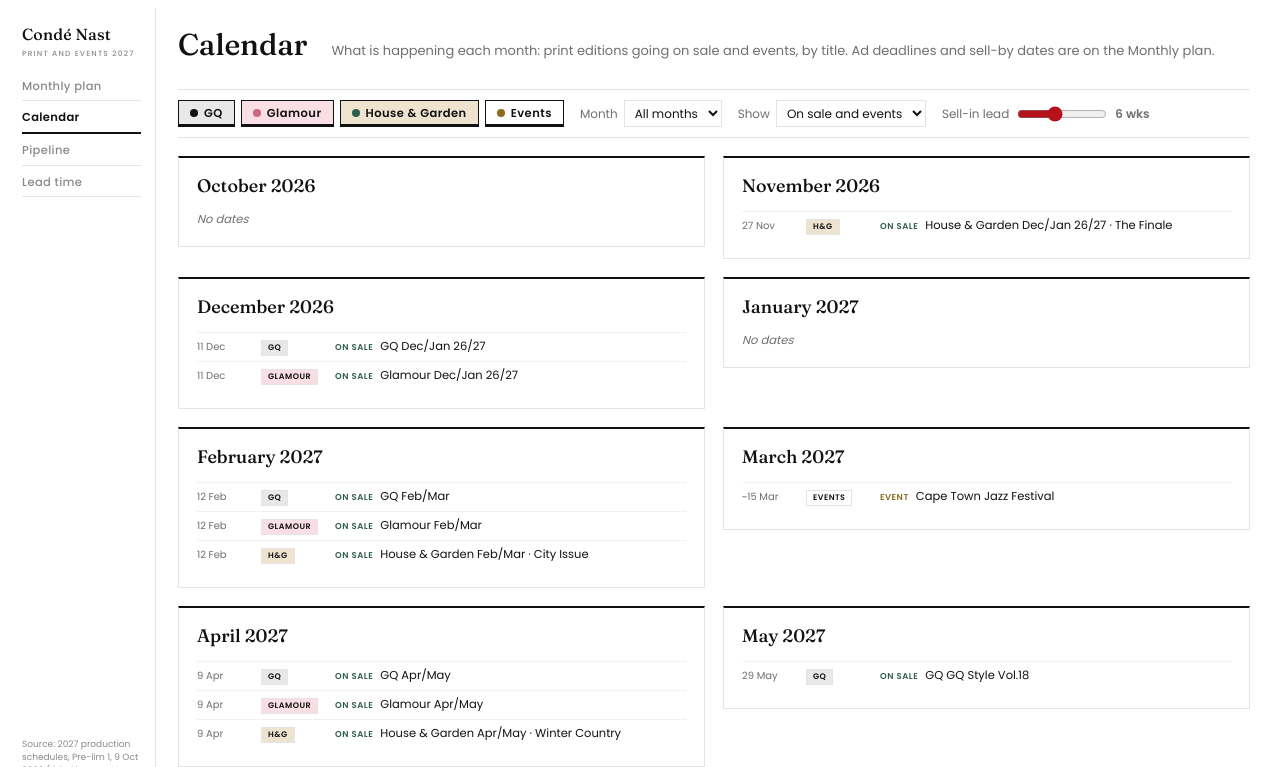
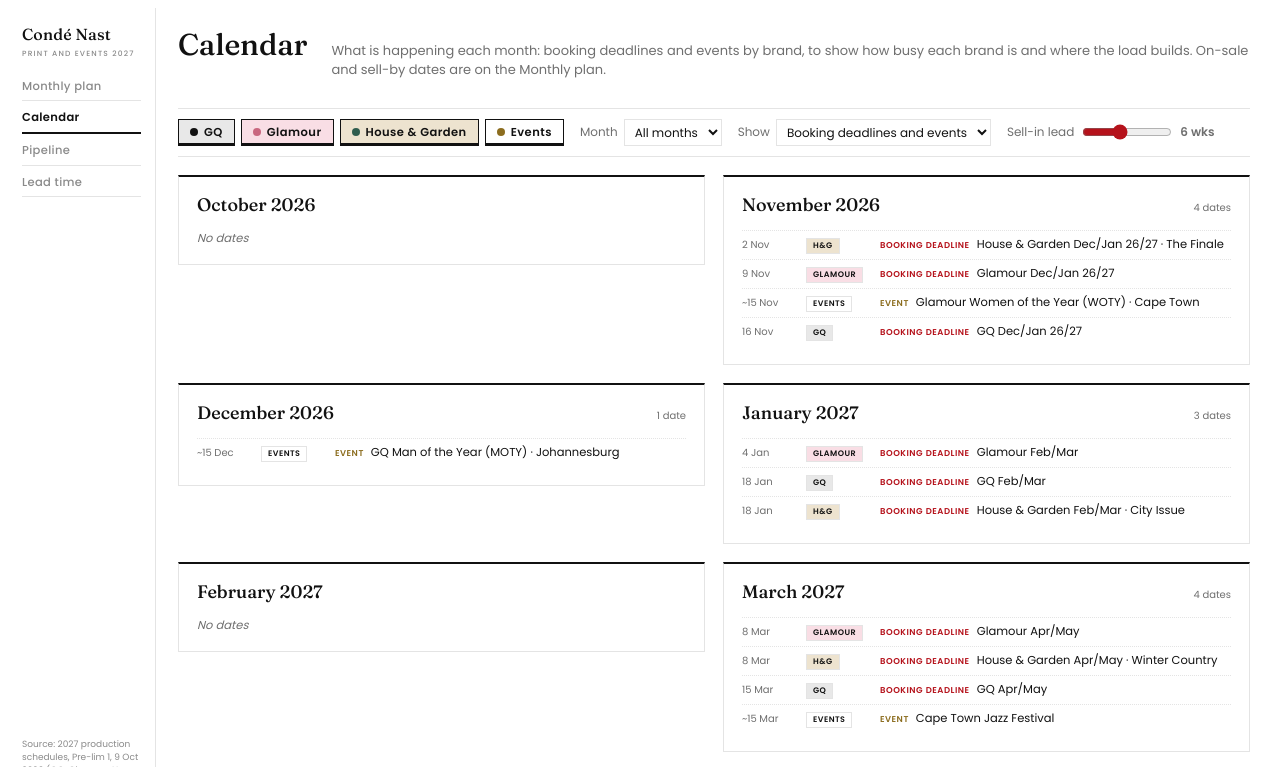
Before and after one commit to angeliquerobbertse-design/CN-Events-Calendar-2027, a plain HTML site: page index.html in a window 1280 px wide. Both pictures are taken after a click on the button "Calendar". Shown: the top 767 px of the page. Drawn offline with Linux system fonts and the light colour scheme.

Commit message:
Add files via upload

```diff
--- a/index.html
+++ b/index.html
@@ -64,7 +64,8 @@
 /* calendar */
 .cal{display:grid;grid-template-columns:repeat(auto-fill,minmax(460px,1fr));gap:18px;align-items:start}
 .cal-m{background:var(--surface);border:1px solid var(--line);border-top:2px solid var(--line-strong);padding:16px 18px 18px;min-width:0;font-size:11.5px}
-.cal-m h3{font:500 18px var(--f-display);margin:0 0 14px}
+.cal-m h3{font:500 18px var(--f-display);margin:0 0 14px;display:flex;justify-content:space-between;align-items:baseline}
+.cal-m h3 span{font:400 10px var(--f-mono);color:var(--muted)}
 .cal-day{display:grid;grid-template-columns:54px 64px minmax(0,1fr);gap:10px;padding:5px 0;line-height:1.4;border-top:1px dotted var(--line);align-items:baseline}
 .cal-day .n{font:400 10px var(--f-mono);color:var(--muted);white-space:nowrap}
 .cal-m .pill{font-size:8px;padding:1px 6px;letter-spacing:.06em}
@@ -136,7 +137,7 @@
     <div class="bar">
       <div class="chips" id="brands" role="group" aria-label="Titles"></div>
       <label class="f" id="monthWrap">Month <select id="month"></select></label>
-      <label class="f" id="typeWrap" hidden>Show <select id="type"><option value="all">On sale and events</option><option value="sale">Print on sale</option><option value="ev">Events</option></select></label>
+      <label class="f" id="typeWrap" hidden>Show <select id="type"><option value="all">Booking deadlines and events</option><option value="dl">Booking deadlines</option><option value="ev">Events</option></select></label>
       <label class="f">Sell-in lead <input type="range" id="sw" min="2" max="12" step="1" value="6"><b class="mono" id="swv">6 wks</b></label>
     </div>
     <div id="view"></div>
@@ -504,6 +505,22 @@
  ],
  "events": [
   {
+   "id": "wy26",
+   "brand": "Events",
+   "title": "Glamour Women of the Year (WOTY) \u00b7 Cape Town",
+   "month": "2026-11",
+   "tbc": true,
+   "note": "Held in Cape Town"
+  },
+  {
+   "id": "mo26",
+   "brand": "Events",
+   "title": "GQ Man of the Year (MOTY) \u00b7 Johannesburg",
+   "month": "2026-12",
+   "tbc": true,
+   "note": "Held in Johannesburg"
+  },
+  {
    "id": "cth",
    "brand": "Events",
    "title": "Cape Town Jazz Festival",
@@ -630,7 +647,7 @@
   });
   return E.sort((a,b)=>a.d-b.d);
 }
-const TT = {sale:'On sale', dl:'Ad deadline', sb:'Sell by', ev:'Event'};
+const TT = {sale:'On sale', dl:'Booking deadline', sb:'Sell by', ev:'Event'};
 
 function pill(b){ return '<span class="pill" data-b="'+b+'">'+(b==='HG'?'H&amp;G':b)+'</span>'; }
 function esc(s){ return String(s).replace(/&/g,'&amp;').replace(/</g,'&lt;'); }
@@ -642,7 +659,7 @@
   if (!up.length){ el.innerHTML=''; return; }
   el.innerHTML = up.map((x,i)=>{
     const dd = dayDiff(D0,x.deadline);
-    return '<div><b>'+(i===0?'Next ad deadline':'Then')+'</b><span class="t">'+pill(x.brand)+' '+esc(x.issue.issue)+'</span><span class="m">'+fmt(x.deadline)+' · <span class="'+(dd<=21?'hot':'')+'">'+dd+' days</span> · on sale '+fmt(x.onsale,false)+'</span></div>';
+    return '<div><b>'+(i===0?'Next booking deadline':'Then')+'</b><span class="t">'+pill(x.brand)+' '+esc(x.issue.issue)+'</span><span class="m">'+fmt(x.deadline)+' · <span class="'+(dd<=21?'hot':'')+'">'+dd+' days</span> · on sale '+fmt(x.onsale,false)+'</span></div>';
   }).join('');
 }
 
@@ -657,7 +674,7 @@
     const inM = t => E.filter(e=>e.t===t && mkey(e.d)===k);
     const sale = inM('sale'), dl = inM('dl'), sb = inM('sb'), ev = inM('ev');
     const sec = (title, L) => L.length ? '<section><h4>'+title+'</h4>'+monthRows(L)+'</section>' : '';
-    const body = sec('Selling now (sell by this month)', sb)+sec('Ad deadlines', dl)+sec('On sale', sale)+sec('Events', ev);
+    const body = sec('Selling now (sell by this month)', sb)+sec('Booking deadlines', dl)+sec('On sale', sale)+sec('Events', ev);
     if (!body) return '';
     return '<article class="month"><h3>'+mlabelF(k)+'<span>'+(sale.length+dl.length+ev.length)+' dates</span></h3>'+body+'</article>';
   }).join('') + '</div>';
@@ -665,12 +682,12 @@
 
 /* ---------- calendar ---------- */
 function renderCalendar(){
-  const E = entries().filter(e => (e.t==='sale' || e.t==='ev') && (S.type==='all' || e.t===S.type));
+  const E = entries().filter(e => (e.t==='dl' || e.t==='ev') && (S.type==='all' || e.t===S.type));
   const list = S.month==='all' ? MONTHS : [S.month];
   document.getElementById('view').innerHTML = '<div class="cal">' + list.map(k=>{
     const rows = E.filter(e=>mkey(e.d)===k);
-    return '<article class="cal-m"><h3>'+mlabelF(k)+'</h3>'+(rows.length?rows.map(e=>
-      '<div class="cal-day" tabindex="0"><span class="n">'+(e.est?'~':'')+fmt(e.d,false)+'</span><span>'+pill(e.x.brand)+'</span><span><span class="tag '+e.t+'">'+(e.t==='sale'?'On sale':'Event')+'</span> '+esc(e.txt)+'</span></div>').join(''):'<div class="none">No dates</div>')+'</article>';
+    return '<article class="cal-m"><h3>'+mlabelF(k)+(rows.length?'<span>'+rows.length+(rows.length===1?' date':' dates')+'</span>':'')+'</h3>'+(rows.length?rows.map(e=>
+      '<div class="cal-day" tabindex="0"><span class="n">'+(e.est?'~':'')+fmt(e.d,false)+'</span><span>'+pill(e.x.brand)+'</span><span><span class="tag '+e.t+'">'+(e.t==='dl'?'Booking deadline':'Event')+'</span> '+esc(e.txt)+'</span></div>').join(''):'<div class="none">No dates</div>')+'</article>';
   }).join('') + '</div>';
 }
 
@@ -686,7 +703,7 @@
       add(x.planning,x.brand,'pn','Planning',n);
       add(x.cover,x.brand,'pn','Cover approval',n);
       add(x.sellBy,x.brand,'sb','Sell by',n);
-      add(x.deadline,x.brand,'dl','Ad deadline',n);
+      add(x.deadline,x.brand,'dl','Booking deadline',n);
       add(x.onsale,x.brand,'sale','On sale',n);
     } else {
       add(x.sellBy,x.brand,'sb','Sell by',x.label,true);
@@ -705,7 +722,7 @@
     html += '</tr>';
   });
   html += '</tbody></table></div>';
-  html += '<div class="legend"><span><span class="tag">Planning</span> and cover approval</span><span><span class="tag">Sell by</span> = ad deadline minus the sell-in lead</span><span><span class="tag dl">Ad deadline</span></span><span><span class="tag sale">On sale</span></span><span><span class="tag ev">Event</span> (~ mid-month estimate)</span></div>';
+  html += '<div class="legend"><span><span class="tag">Planning</span> and cover approval</span><span><span class="tag">Sell by</span> = booking deadline minus the sell-in lead</span><span><span class="tag dl">Booking deadline</span></span><span><span class="tag sale">On sale</span></span><span><span class="tag ev">Event</span> (~ mid-month estimate)</span></div>';
   document.getElementById('view').innerHTML = html;
 }
 
@@ -720,7 +737,7 @@
 function renderLead(){
   const its = items();
   const pr = its.filter(x=>x.kind==='print').sort((a,b)=>a.deadline-b.deadline).filter(x=>S.month==='all'||mkey(x.deadline)===S.month||mkey(x.onsale)===S.month);
-  let html = '<div class="tw"><table><thead><tr><th>Title</th><th>Issue</th><th>Planning</th><th>Cover approval</th><th>Sell by</th><th>Ad deadline</th><th>Advertorial in</th><th>Inserts due</th><th>On sale</th><th class="n">Plan to deadline</th><th class="n">Deadline to on sale</th><th>Status</th></tr></thead><tbody>';
+  let html = '<div class="tw"><table><thead><tr><th>Title</th><th>Issue</th><th>Planning</th><th>Cover approval</th><th>Sell by</th><th>Booking deadline</th><th>Advertorial in</th><th>Inserts due</th><th>On sale</th><th class="n">Plan to deadline</th><th class="n">Deadline to on sale</th><th>Status</th></tr></thead><tbody>';
   html += pr.map(x=>'<tr><td>'+pill(x.brand)+'</td><td>'+esc(x.issue.issue)+(x.issue.theme?' <span class="tag">'+esc(x.issue.theme)+'</span>':'')+'</td><td class="mono">'+fmt(x.planning)+'</td><td class="mono">'+fmt(x.cover)+(x.coverFlag?' <span class="tag" title="Printed with the year 2022 in the PDF">check</span>':'')+'</td><td class="mono sellby">'+fmt(x.sellBy)+'</td><td class="mono"><b>'+fmt(x.deadline)+'</b></td><td class="mono">'+fmt(x.adv)+'</td><td class="mono">'+fmt(x.inserts)+'</td><td class="mono">'+fmt(x.onsale)+'</td><td class="mono n">'+Math.round(dayDiff(x.planning,x.deadline)/7)+' wks</td><td class="mono n">'+Math.round(dayDiff(x.deadline,x.onsale)/7)+' wks</td><td>'+status(x.deadline)+'</td></tr>').join('');
   if (!pr.length) html += '<tr><td colspan="12" class="none">No print issues for this selection.</td></tr>';
   html += '</tbody></table></div>';
@@ -735,9 +752,9 @@
 /* ---------- chrome ---------- */
 const VIEWS = {
   monthly:{t:'Monthly plan', d:'What to sell, what closes and what goes on sale each month, for each title. Sell-by dates move with the sell-in lead setting.', r:renderMonthly, month:true},
-  calendar:{t:'Calendar', d:'What is happening each month: print editions going on sale and events, by title. Ad deadlines and sell-by dates are on the Monthly plan.', r:renderCalendar, month:true, type:true},
-  pipeline:{t:'Pipeline', d:'Everything to do each month, by brand: planning, cover approval, sell-by, ad deadlines, on-sale dates and events.', r:renderPipeline, month:false},
-  lead:{t:'Lead time', d:'The production dates a rep needs per issue, sorted by ad deadline, with how many weeks each stage gives you.', r:renderLead, month:true}
+  calendar:{t:'Calendar', d:'What is happening each month: booking deadlines and events by brand, to show how busy each brand is and where the load builds. On-sale and sell-by dates are on the Monthly plan.', r:renderCalendar, month:true, type:true},
+  pipeline:{t:'Pipeline', d:'Everything to do each month, by brand: planning, cover approval, sell-by, booking deadlines, on-sale dates and events.', r:renderPipeline, month:false},
+  lead:{t:'Lead time', d:'The production dates a rep needs per issue, sorted by booking deadline, with how many weeks each stage gives you.', r:renderLead, month:true}
 };
 function chrome(){
   const nav = document.getElementById('nav');
@@ -763,7 +780,7 @@
   document.getElementById('typeWrap').hidden = !v.type;
   document.getElementById('next').innerHTML='';
   v.r();
-  document.getElementById('foot').innerHTML = '<b>Reading the dates.</b> Sell by = ad deadline minus the sell-in lead set above (default 6 weeks), a planning rule and not a Condé Nast date. Event dates are mid-month estimates (~) until confirmed. Issue dates come from the Pre-lim 1 schedules and may change when the final schedules are issued.'
+  document.getElementById('foot').innerHTML = '<b>Reading the dates.</b> Sell by = booking deadline minus the sell-in lead set above (default 6 weeks), a planning rule and not a Condé Nast date. Event dates are mid-month estimates (~) until confirmed. Issue dates come from the Pre-lim 1 schedules and may change when the final schedules are issued.'
     + (DATA.fixes.length ? ' <b>Check:</b> '+DATA.fixes.map(esc).join('; ')+'.' : '');
 }
 chrome(); draw();
```
